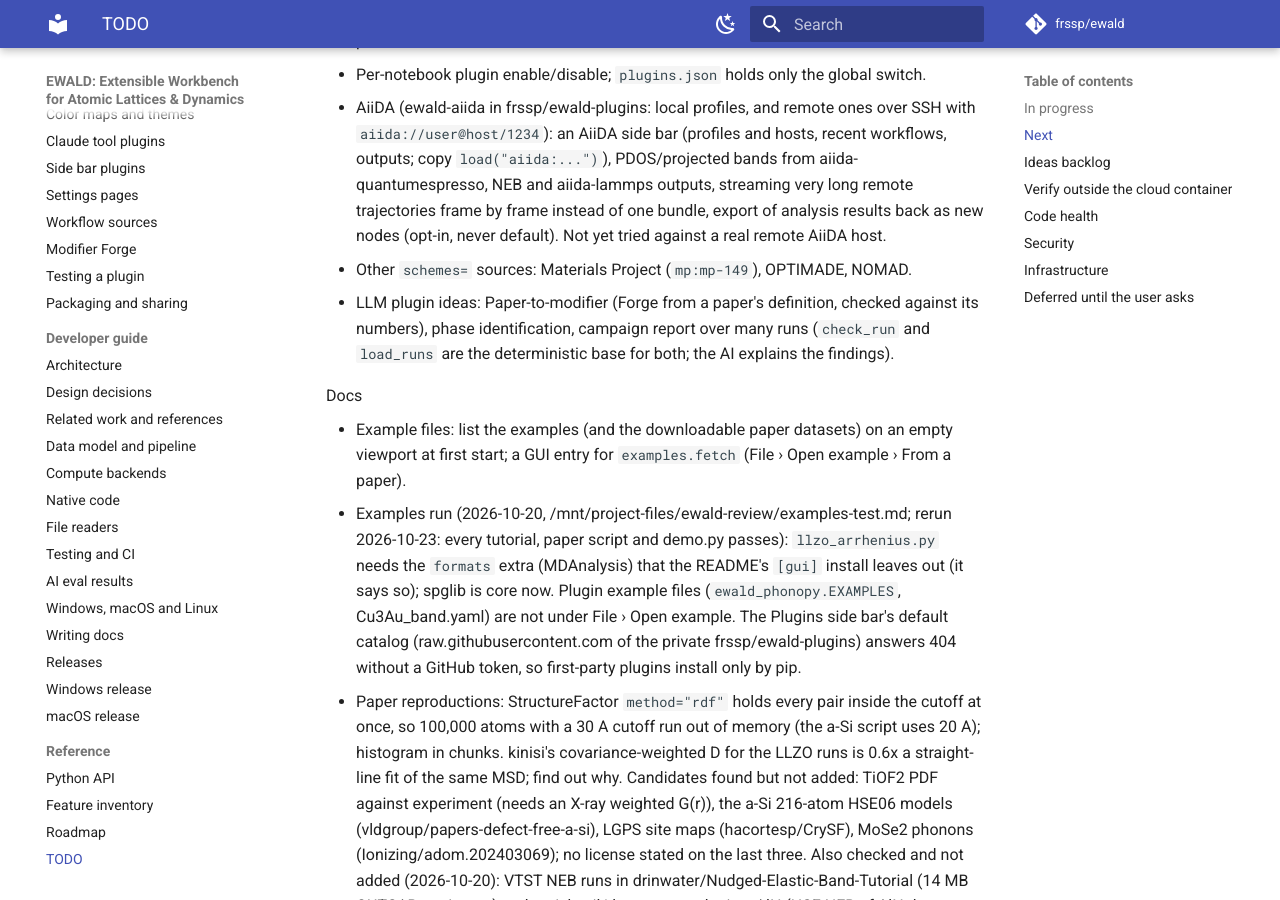
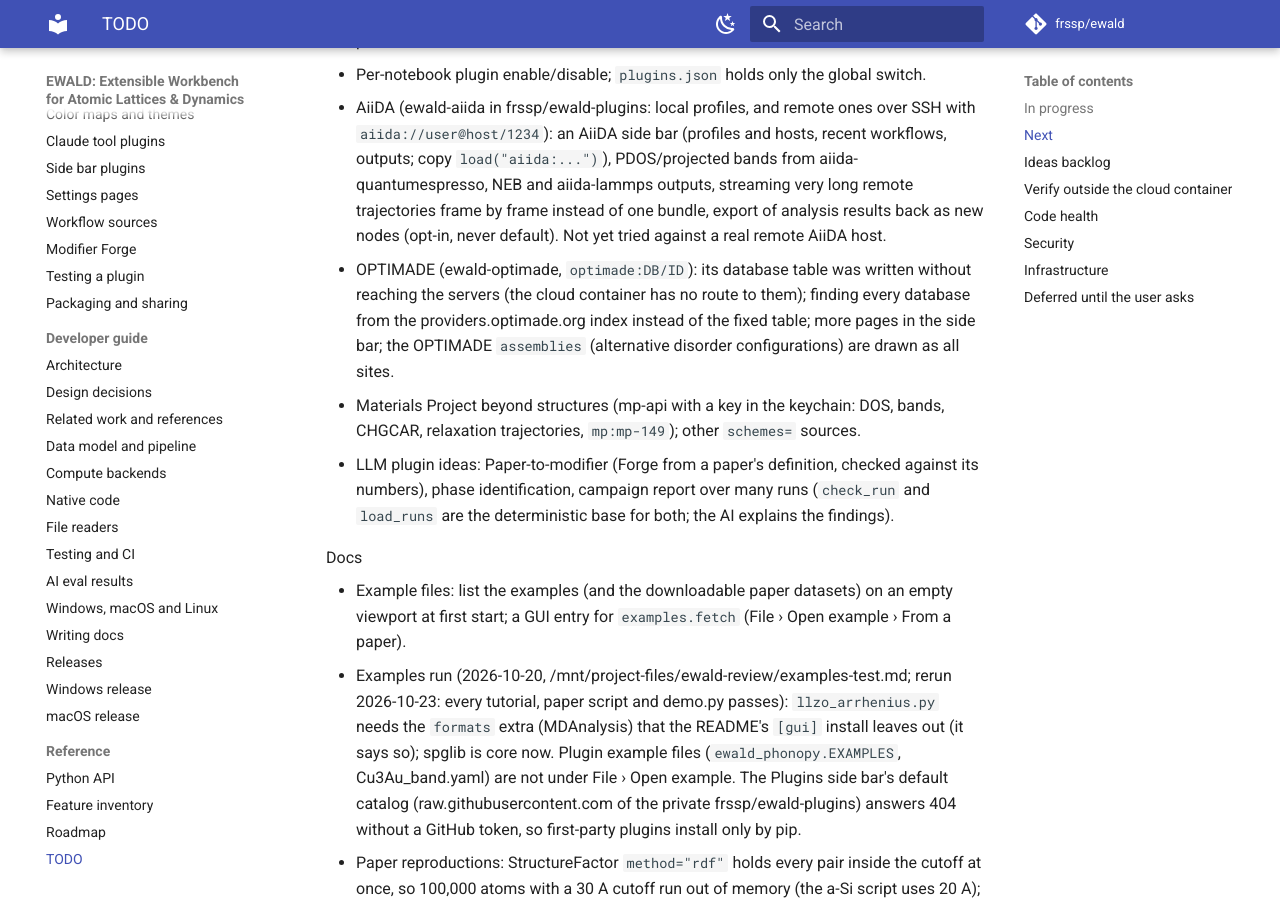
Before and after one commit to frssp/ewald, an MkDocs documentation site: the page built from docs/todo.md, in a window 1280 px wide and 900 px high, scrolled down 15655 px. Built offline with MkDocs 1.6.1 and Material for MkDocs 9.7.7, drawn with Linux system fonts in a browser that asks for light colours; comment, search, counter and statistics services are not loaded; some of the changed text lies outside the part shown.

Commit message:
docs: ewald-optimade plugin (plugins list, AI permissions, todo)
Co-Authored-By: Claude Opus 5.5 (1M context) <noreply@anthropic.com>

```diff
--- a/docs/todo.md
+++ b/docs/todo.md
@@ -540,7 +540,12 @@ Plugins and AI
   from aiida-quantumespresso, NEB and aiida-lammps outputs, streaming very long remote
   trajectories frame by frame instead of one bundle, export of analysis results back as new
   nodes (opt-in, never default). Not yet tried against a real remote AiiDA host.
-- Other `schemes=` sources: Materials Project (`mp:mp-149`), OPTIMADE, NOMAD.
+- OPTIMADE (ewald-optimade, `optimade:DB/ID`): its database table was written without reaching
+  the servers (the cloud container has no route to them); finding every database from the
+  providers.optimade.org index instead of the fixed table; more pages in the side bar; the
+  OPTIMADE `assemblies` (alternative disorder configurations) are drawn as all sites.
+- Materials Project beyond structures (mp-api with a key in the keychain: DOS, bands, CHGCAR,
+  relaxation trajectories, `mp:mp-149`); other `schemes=` sources.
 
 - LLM plugin ideas: Paper-to-modifier (Forge from a paper's definition, checked against its
   numbers), phase identification, campaign report over many runs (`check_run` and `load_runs`
@@ -623,6 +628,10 @@ From the feature-ideas review (2026-10-19), after the four in progress above.
 
 ## Verify outside the cloud container
 
+- ewald-optimade against the real servers (the container reaches none of them): `python -m
+  ewald_optimade search Si --db <name>` for every name in `python -m ewald_optimade databases`,
+  then `load("optimade:mp/mp-149")`, `load("optimade:cod/1000041")` and the OPTIMADE side bar,
+  on Windows behind the owner's network.
 - The OpenCL ray tracer on a real GPU (the owner's Intel Arc on Windows: float sums, no double
   precision; AMD; Apple): `pip install pyopencl`, Preferences › Compute › Device lists the GPU,
   and `python benchmarks/analysis.py --skip-modifiers --device opencl` traces the same pictures
```
Also changed, not shown: docs/plugins/index.md (+1 -0 lines), docs/user/ai-permissions.md (+4 -1 lines).
